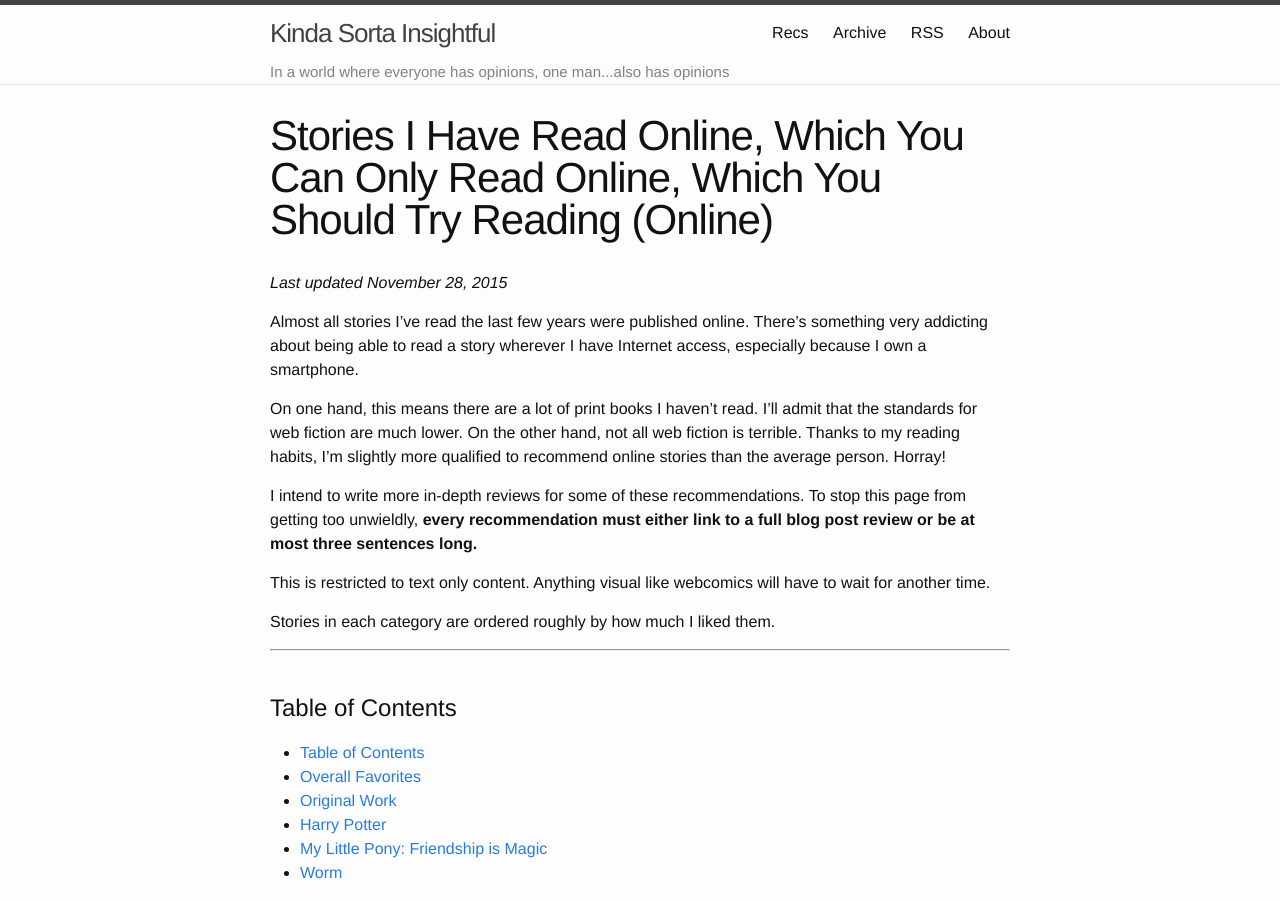
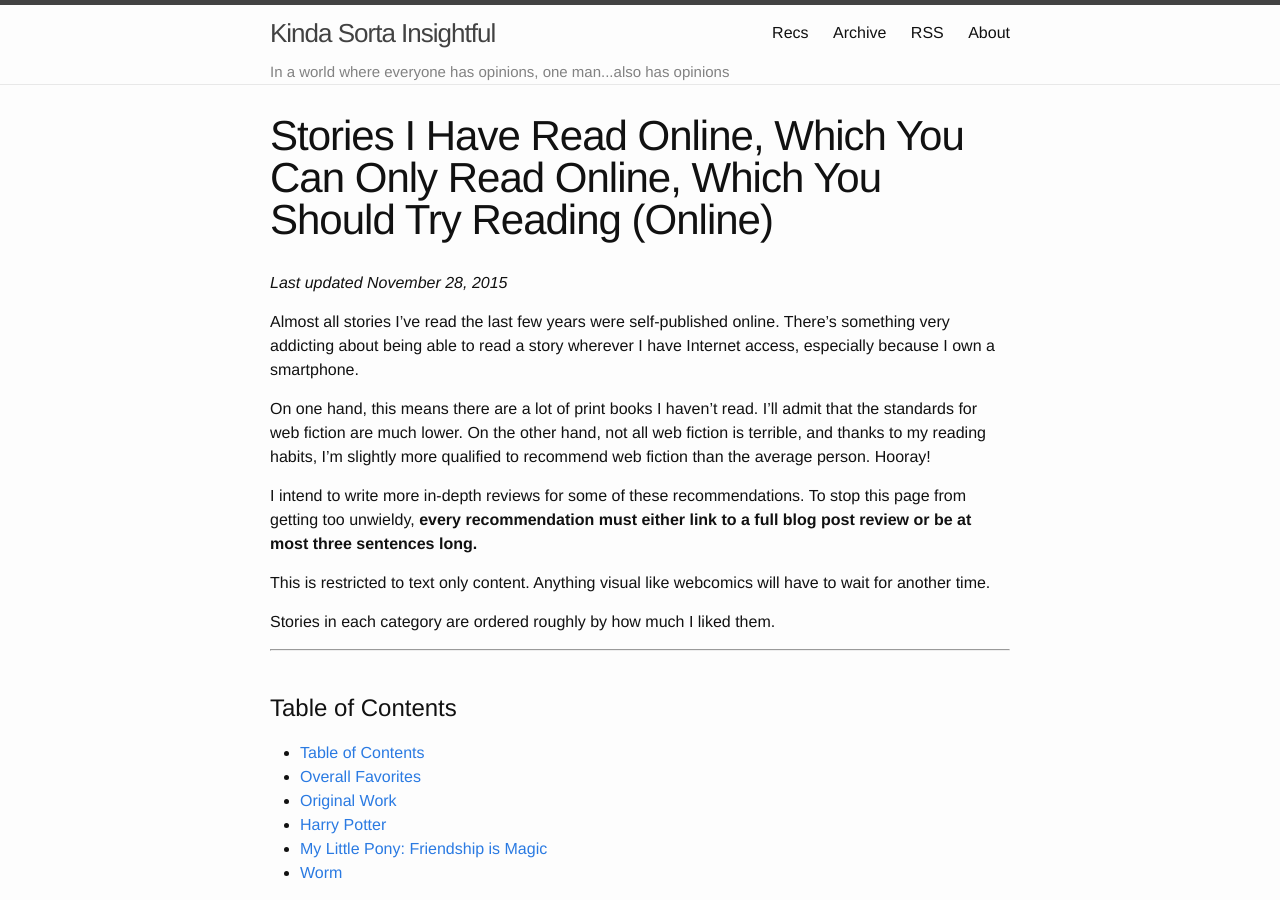
Before and after one commit to alexirpan/alexirpan.github.io, a Jekyll site: the page built from web-fiction-reviews.markdown, in a window 1280 px wide and 900 px high. Built offline with Jekyll 4.4.1, drawn with Linux system fonts in a browser that asks for light colours; some of the changed text lies outside the part shown.

Commit message:
Slight rephrasing and typo fixes

```diff
--- a/web-fiction-reviews.markdown
+++ b/web-fiction-reviews.markdown
@@ -6,18 +6,18 @@ permalink: /webfictionrecs/
 
 *Last updated November 28, 2015*
 
-Almost all stories I've read the last few years were published
+Almost all stories I've read the last few years were self-published
 online. There's something very addicting about being able to read a story wherever
 I have Internet access, especially because I own a smartphone.
 
 On one hand, this means there are a lot of print books I haven't read. I'll admit that
 the standards for web fiction are much lower.
-On the other hand, not all web fiction is terrible. Thanks to my reading habits,
-I'm slightly more qualified to recommend online stories than the average person.
-Horray!
+On the other hand, not all web fiction is terrible, and thanks to my reading habits,
+I'm slightly more qualified to recommend web fiction than the average person.
+Hooray!
 
 I intend to write more in-depth reviews for some of these recommendations.
-To stop this page from getting too unwieldly, **every recommendation must either
+To stop this page from getting too unwieldy, **every recommendation must either
 link to a full blog post review or be at most three sentences long.**
 
 This is restricted to text only content. Anything visual like
```
Also changed, not shown: other parts of web-fiction-reviews.markdown (+3 -3 lines).
